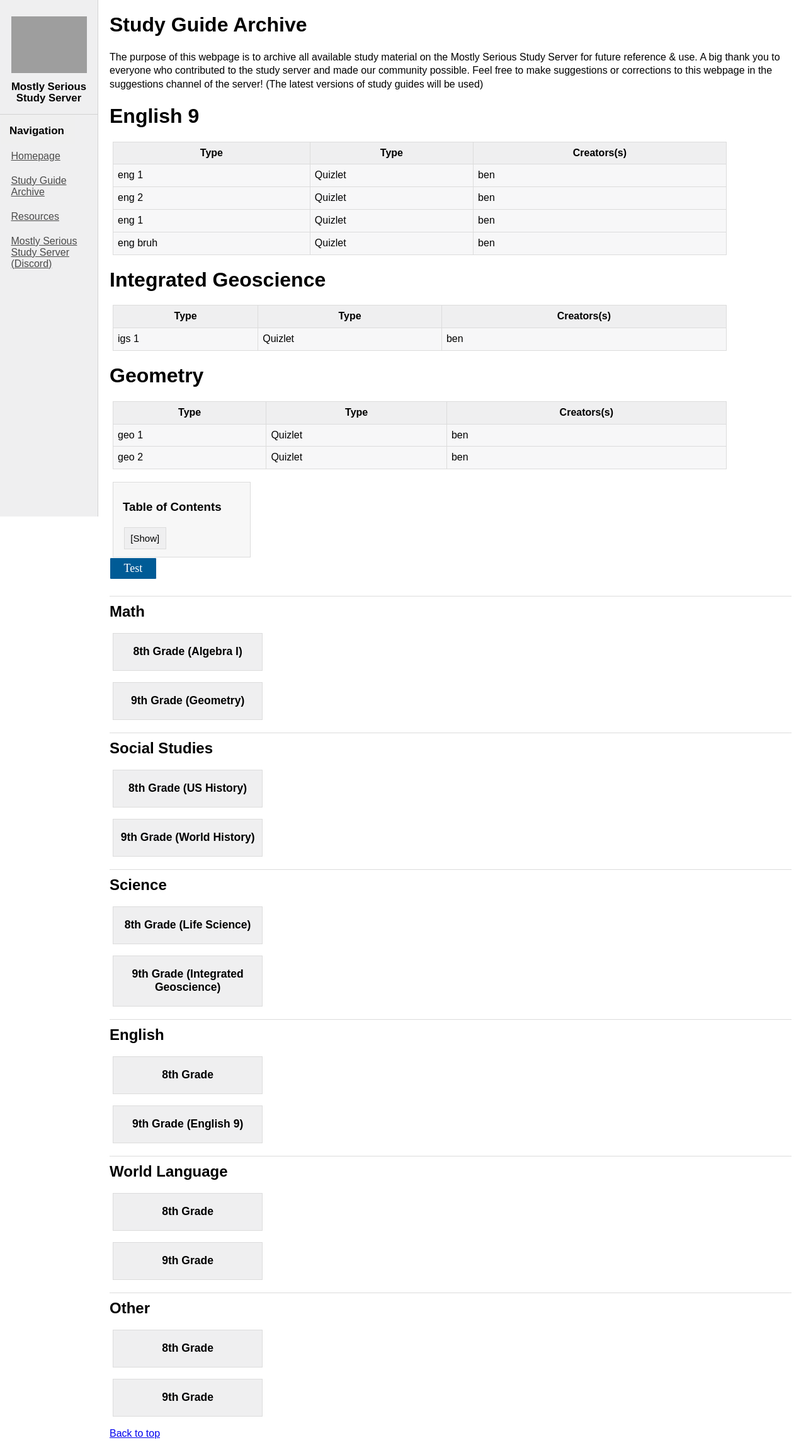
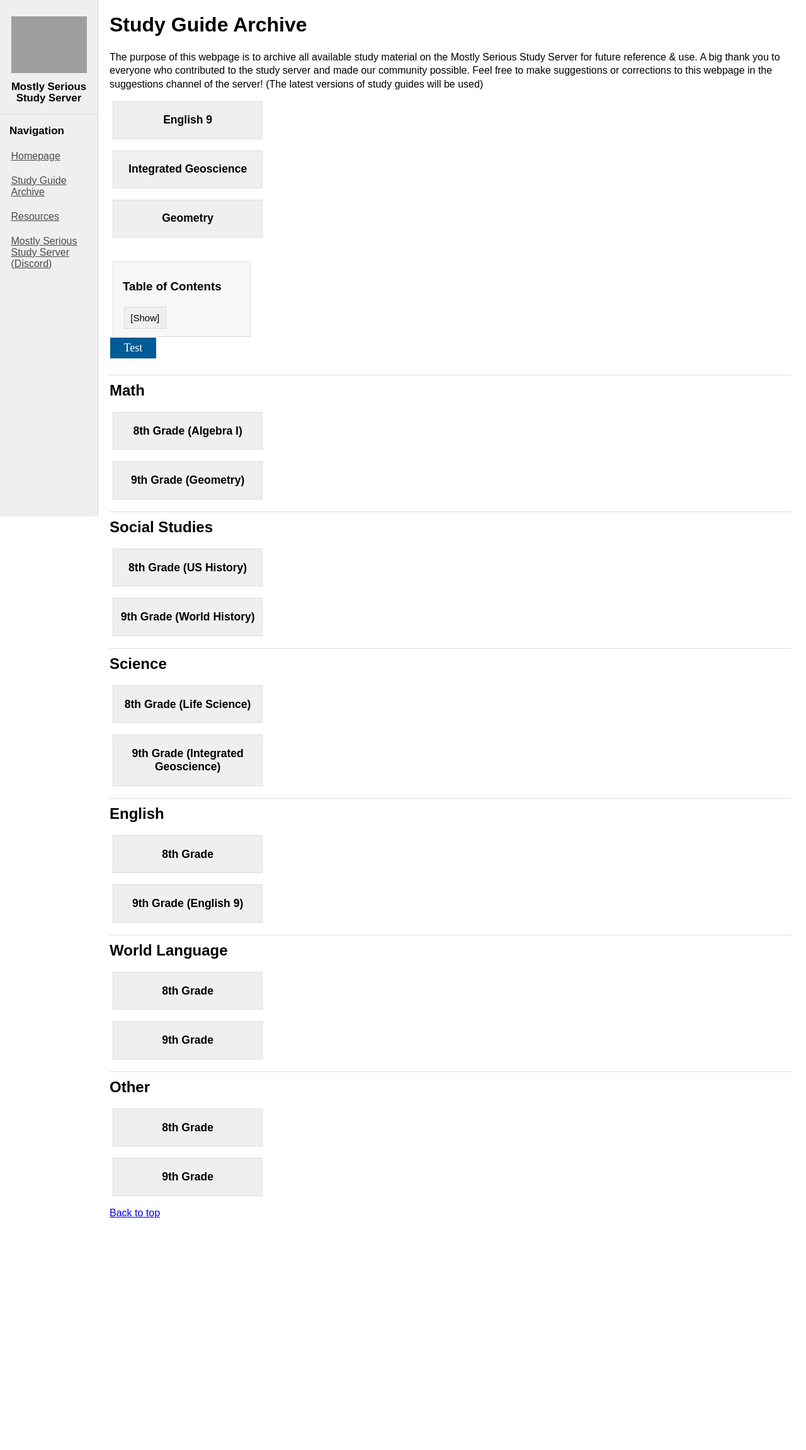
Before and after one commit to 25benjaminli/studyguidestuff, a Flask app: page /archive in a window 1280 px wide. Shown: the whole page at 63% size. After the commit the page ends 1934 px from the top, so only its background shows below. Run offline with Flask 2, Linux system fonts and the light colour scheme; grey boxes are pictures that could not be loaded.

Commit message:
made into buttons, add overarching subject stuff later

```diff
--- a/templates/archive.html
+++ b/templates/archive.html
@@ -20,10 +20,14 @@
       {% for i in info %}
         {% set name = i[0] %}
         {% set rows = i[1] %}
+        <!-- <h1>{{name}}</h1> -->
+
+        <button type="button" class="collapsibleThree"><h3>{{name}}</h3></button>
+        <div class = "contentTwo">
         <table>
-        <h1>{{name}}</h1>
-        <tr>
-          <th>Type</th>
+
+        <tr>
+          <th>Title</th>
           <th>Type</th>
           <th>Creators(s)</th>
         </tr>
@@ -35,6 +39,8 @@
           </tr>
         {% endfor %}
         </table>
+        </div>
+        <br>
       {% endfor %}
 
 
```
